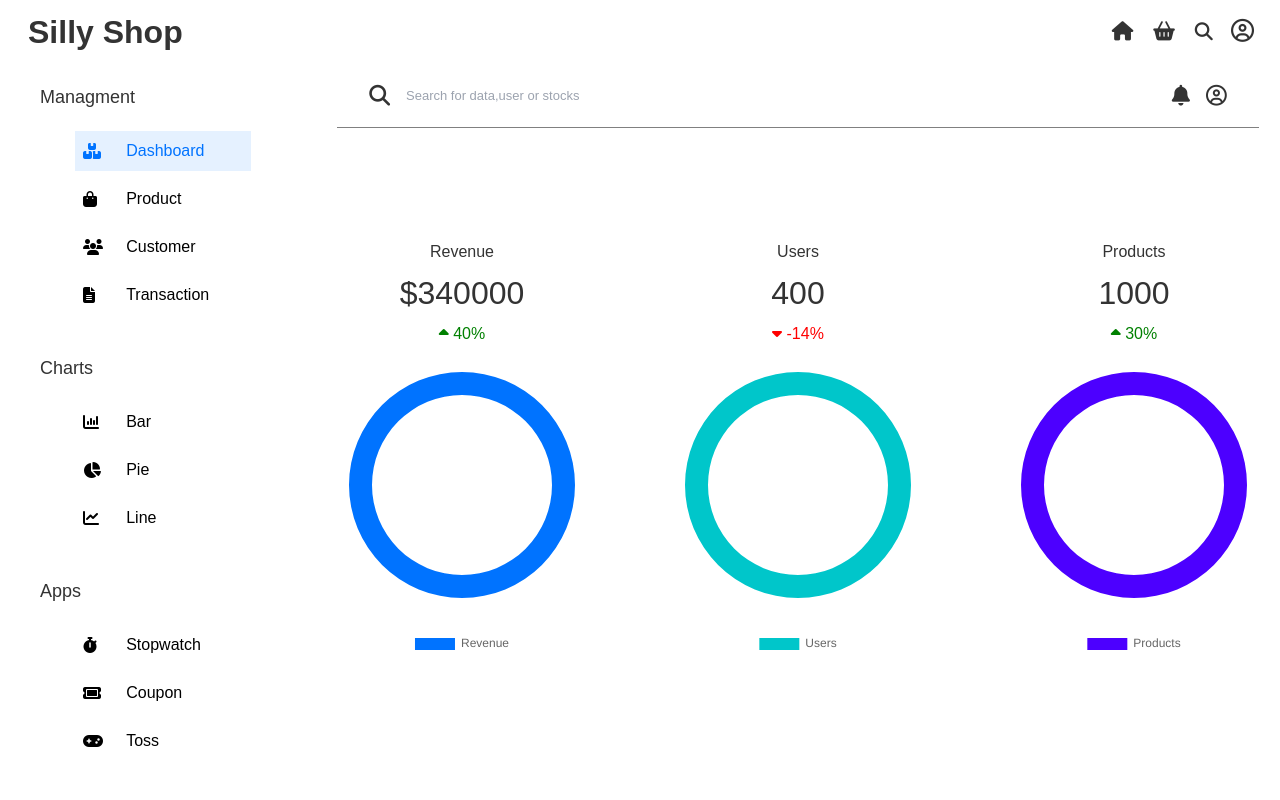
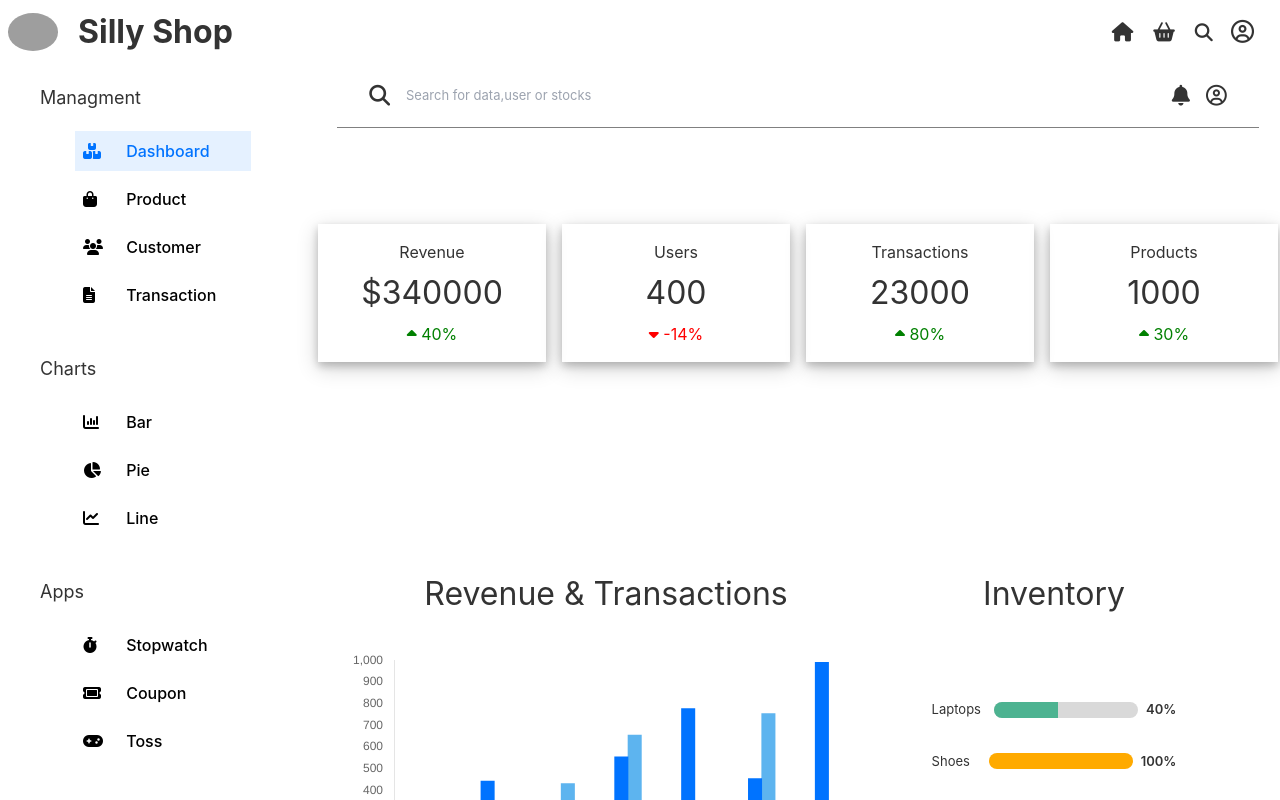
Before and after one commit to Fireaxelottle/silly-shop-frontend, a React (Create React App) app: page /admin/dashboard in a window 1280 px wide. Shown: the top 800 px of the page. Built offline with nearby package versions, Linux system fonts and the light colour scheme; grey boxes are pictures that could not be loaded.

Commit message:
Logo add

```diff
--- a/src/App.css
+++ b/src/App.css
@@ -1,5 +1,5 @@
 :root {
-  font-family: 'Poppins', sans-serif;
+  font-family: Inter, system-ui, Avenir, Helvetica, Arial, sans-serif;
   line-height: 1.5;
   font-weight: 400;
 }
@@ -108,6 +108,12 @@ select {
   padding: 10px;
   background-color: white;
   font-size: 18px;
+}
+
+.navbar .logo {
+  cursor: pointer;
+  border-radius: 50%;
+  width: 50px;
 }
 
 .navbar .profile div .link:hover {
@@ -702,7 +708,6 @@ cursor: pointer;
   gap: 1rem;
   margin-top: 5rem;
   width: 100%;
-
 }
 
 .widget {
@@ -711,6 +716,7 @@ cursor: pointer;
   flex-direction: column;
   gap: 10px;
   width: 30% ;
+  box-shadow: 0 4px 8px 0 rgba(0, 0, 0, 0.2), 0 6px 20px 0 rgba(0, 0, 0, 0.19);
 
 }
 
@@ -746,7 +752,6 @@ cursor: pointer;
   width: 60%;
   height: 25rem;
   padding: 2rem;
-  box-shadow: 0 0 15px -10px rgba(0, 0, 0, 0.75);
   align-items: center;
 }
 
@@ -763,7 +768,6 @@ cursor: pointer;
   max-width: 16rem;
   align-items: center;
   padding: 2rem;
-  box-shadow: 0 0 15px -10px rgba(0, 0, 0, 0.75);
 }
 
 .graph-container .dashboard-categories .categories{
@@ -827,7 +831,7 @@ cursor: pointer;
 
 }
 
-/* barchart */
+/* chart */
 
 .chart-container {
   width: 100%;
@@ -841,8 +845,10 @@ cursor: pointer;
 .chart-container section{
   width: 90%;
   padding: 2rem;
-  box-shadow: 0 0 15px -10px rgba(0, 0, 0, 0.75);
-  margin: 2rem auto;
+  margin: 0.5rem auto;
+  display: flex;
+  flex-direction: column;
+  align-items: center;
   gap: 1rem;
 
 }
--- a/src/components/Navbar.js
+++ b/src/components/Navbar.js
@@ -38,7 +38,10 @@ const Navbar = () => {
       className="navbar  w-full  p-2"
 
     >
+      <div className="flex items-center ">
+      <img src="https://encrypted-tbn0.gstatic.com/images?q=tbn:ANd9GcRmI_CoUIsPe6X6BLHh18CAow1Zsik74OwieQ&s" alt="" className="logo"/>
       <h2 >Silly Shop</h2>
+      </div>
       <ul className="flex  items-center  gap-5">
 
         <li>
--- a/src/pages/admin/DashBoard.js
+++ b/src/pages/admin/DashBoard.js
@@ -63,6 +63,13 @@ const DashBoard = () => {
             value={400}
             color="rgb(0 198 202)"
             heading="Users"
+          />
+
+          <WidgetItem
+            percent={80}
+            value={23000}
+            color="rgb(255 196 0)"
+            heading="Transactions"
           />
 
           <WidgetItem
@@ -144,15 +151,6 @@ const WidgetItem = ({heading , value , percent , color ,amount})=> (<article cla
     }
   </div>
 
-    <DoughnutChart
-   backgroundColor={[color ]}
-   cutout={90}
-   data={[value]}
-   labels={[heading ]}
-  />
-
-
-
 </article>);
 
 const CategoryItem = ({ color, value, heading }) => (
--- a/src/pages/admin/apps/coupon.js
+++ b/src/pages/admin/apps/coupon.js
@@ -50,7 +50,7 @@ const Coupon = () => {
     <div className="admin-container">
       <AdminSidebar />
       <main className="dashboard-app-container">
-        <h1>Coupon</h1>
+        <h2>Coupon</h2>
         <section>
           <form className="coupon-form" onSubmit={submitHandler}>
             <input
--- a/src/pages/admin/apps/toss.js
+++ b/src/pages/admin/apps/toss.js
@@ -13,7 +13,7 @@ const Toss = () => {
     <div className="admin-container">
       <AdminSidebar />
       <main className="dashboard-app-container">
-        <h1>Toss</h1>
+        <h2>Toss</h2>
         <section>
           <article
             className="tosscoin"
```
